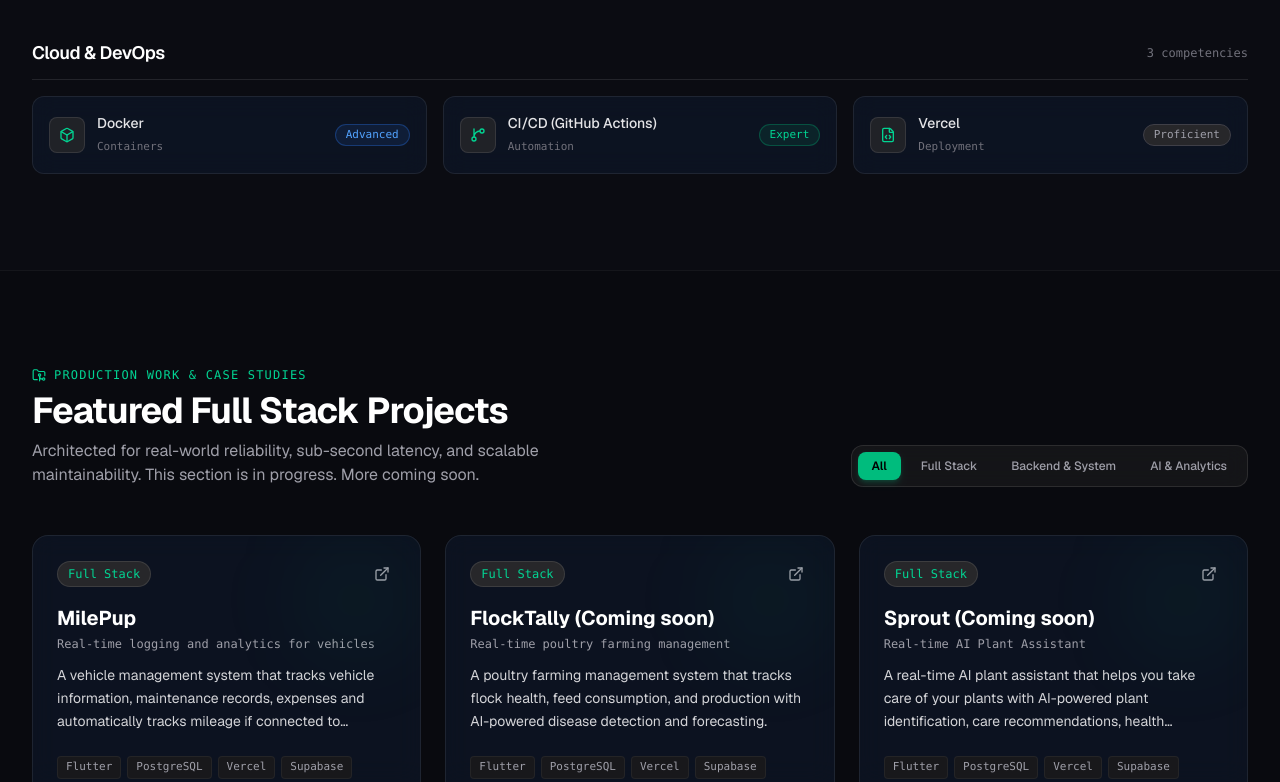
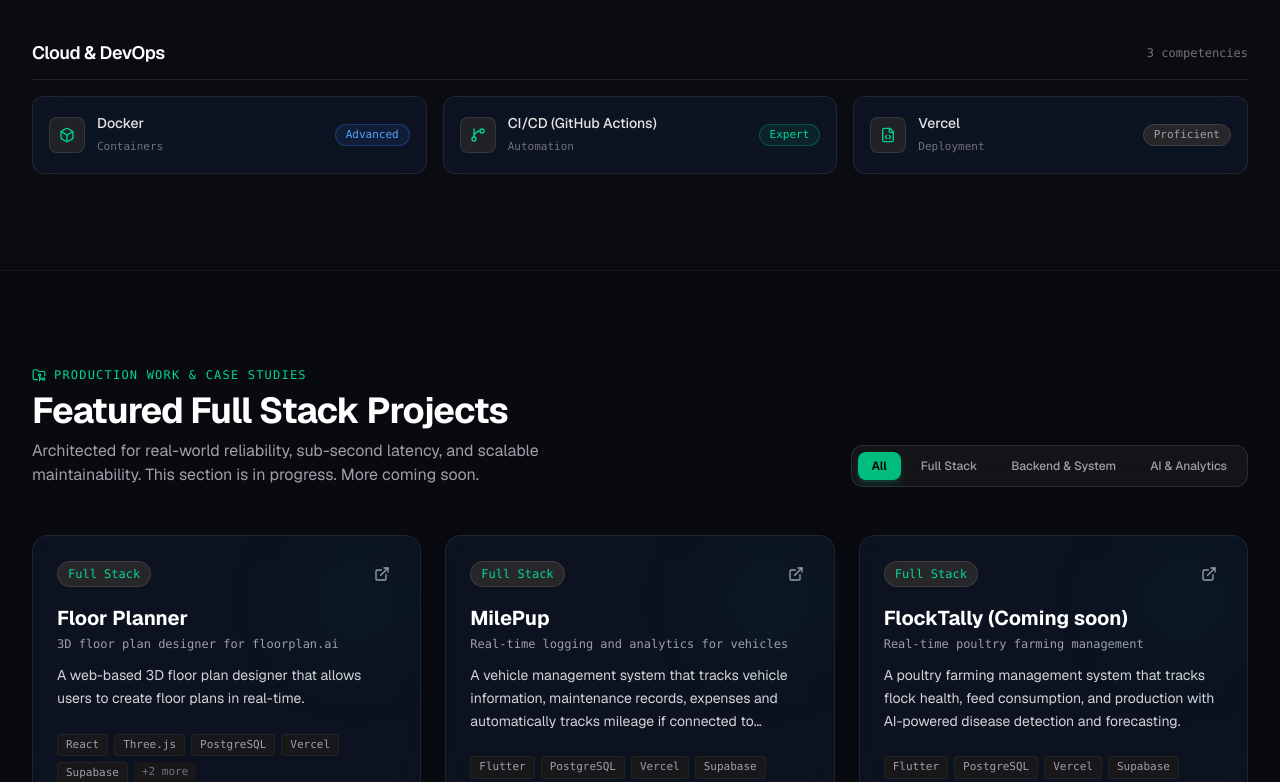
Before and after one commit to rexdarelandig/portfolio, a Next.js app: page / in a window 1280 px wide. Shown: the part 2018-2800 px from the top of the page. Built offline with nearby package versions, Linux system fonts and the light colour scheme.

Commit message:
feat: add Floor Planner project to portfolio data

```diff
--- a/data/portfolioData.ts
+++ b/data/portfolioData.ts
@@ -98,6 +98,29 @@
 ];
 
 export const PROJECTS: Project[] = [
+  {
+    id: "floor-planner",
+    title: "Floor Planner",
+    subtitle: "3D floor plan designer for floorplan.ai",
+    description: "A web-based 3D floor plan designer that allows users to create floor plans in real-time.",
+    category: "Full Stack",
+    featured: true,
+    image: "/images/autolog.webp",
+    tags: ["React", "Three.js", "PostgreSQL", "Vercel", "Supabase", "Resend", "Gemini"],
+    metrics: [
+      { label: "Users", value: "100+" },
+      { label: "Vehicles Tracked", value: "100+" },
+      { label: "Data Processed", value: "100GB+" }
+    ],
+    architectureOverview: "Real-time 3D floor plan designer using React for the frontend, Three.js for 3D rendering, and Supabase for database and authentication. Built with scalability and offline-first architecture in mind.",
+    keyFeatures: [
+      "Real-time 3D floor plan design",
+      "Real-time 2D floor plan design",
+      "Automatic 3D model generation from floor plans"
+    ],
+    githubUrl: "https://github.com",
+    liveUrl: "https://floor-planner-mocha.vercel.app/"
+  },
   {
     id: "autolog",
     title: "MilePup",
```
